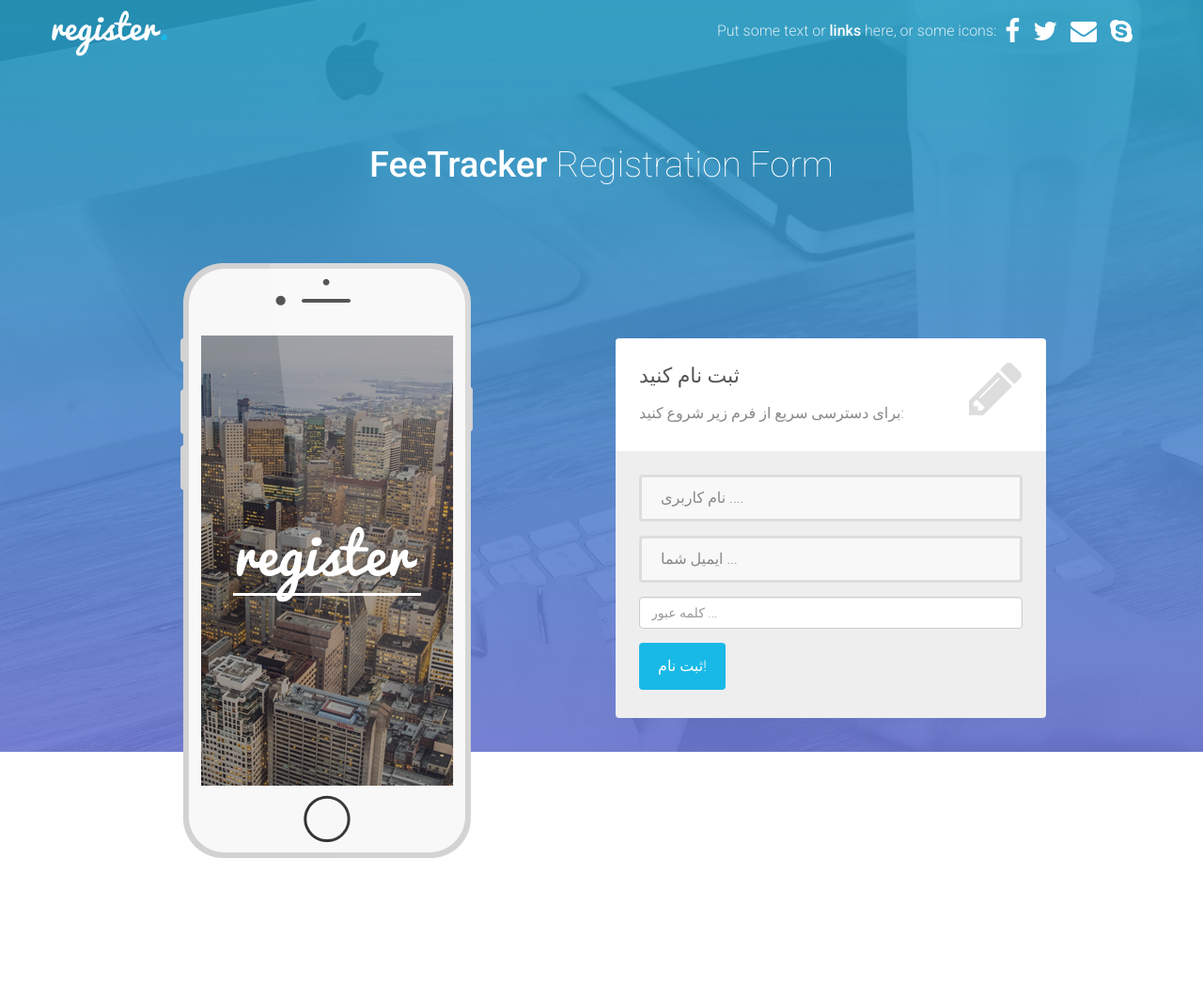
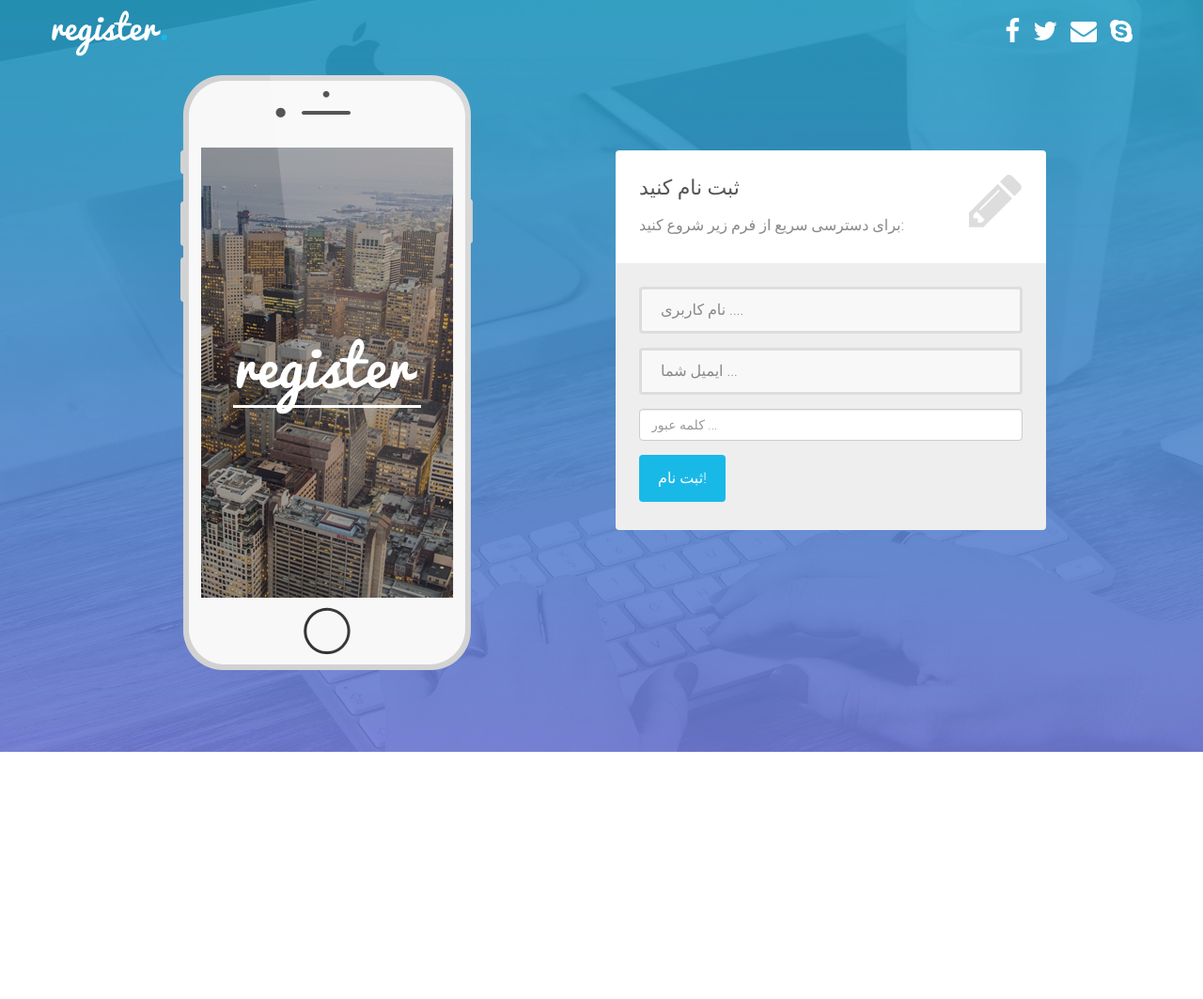
Before and after one commit to zahralizadeh/fee-tracker, a Django app: template webapp/templates/register.html in a window 1280 px wide. Shown: the whole page at 94% size. After the commit the page ends 800 px from the top, so only its background shows below. Run offline with Django 3.2, Linux system fonts and the light colour scheme; the template is opened without the code that fills it, so the values that code supplies are empty; some libraries are stand-ins or nearby versions.

Commit message:
the size of register page modified

```diff
--- a/webapp/static/css/style.css
+++ b/webapp/static/css/style.css
@@ -117,7 +117,7 @@ ul.navbar-nav {
 /***** Top content *****/
 
 .inner-bg {
-    padding: 60px 0 150px 0;
+    padding: 60px 0 10px 0;
 }
 
 .top-content .text {
@@ -203,7 +203,7 @@ ul.navbar-nav {
 	.navbar-collapse { border: 0; }
 	.navbar-toggle { margin-top: 12px; }
 
-	.inner-bg { padding: 60px 0 110px 0; }
+	.inner-bg { padding: 60px 0 10px 0; }
 	.top-content .top-big-link { margin-top: 25px; }
 	.top-content .top-big-link a.btn { margin-top: 10px; }
 
--- a/webapp/templates/register.html
+++ b/webapp/templates/register.html
@@ -53,13 +53,11 @@
 				<div class="collapse navbar-collapse" id="top-navbar-1">
 					<ul class="nav navbar-nav navbar-right">
 						<li>
-							<span class="li-text">
-								Put some text or
-							</span>
-							<a href="#"><strong>links</strong></a>
-							<span class="li-text">
-								here, or some icons:
-							</span>
+								<span class="li-text">
+								{% if message %}
+								{{ message|safe }}
+								{% endif %}
+								</span>
 							<span class="li-social">
 								<a href="#"><i class="fa fa-facebook"></i></a>
 								<a href="#"><i class="fa fa-twitter"></i></a>
@@ -75,10 +73,10 @@
         <!-- Top content -->
         <div class="top-content">
 
-            <div class="inner-bg">
+            <!--div class="inner-bg"-->
                 <div class="container">
 					<!--message row-->
-                    <div class="row">
+                    <!--div class="row">
                         <div class="col-sm-8 col-sm-offset-2 text">
                             <h1><strong>FeeTracker</strong> Registration Form</h1>
                             <div class="description">
@@ -90,7 +88,7 @@
 								{% endif %}
                             </div>
                         </div>
-					</div>
+					</div-->
 					<!--form row-->
                     <div class="row">
                     	<div class="col-sm-6 phone">
@@ -137,7 +135,8 @@
                         </div>
                     </div>
                 </div>
-            </div>
+            <!--/div-->
+
 
         </div>
 
```
